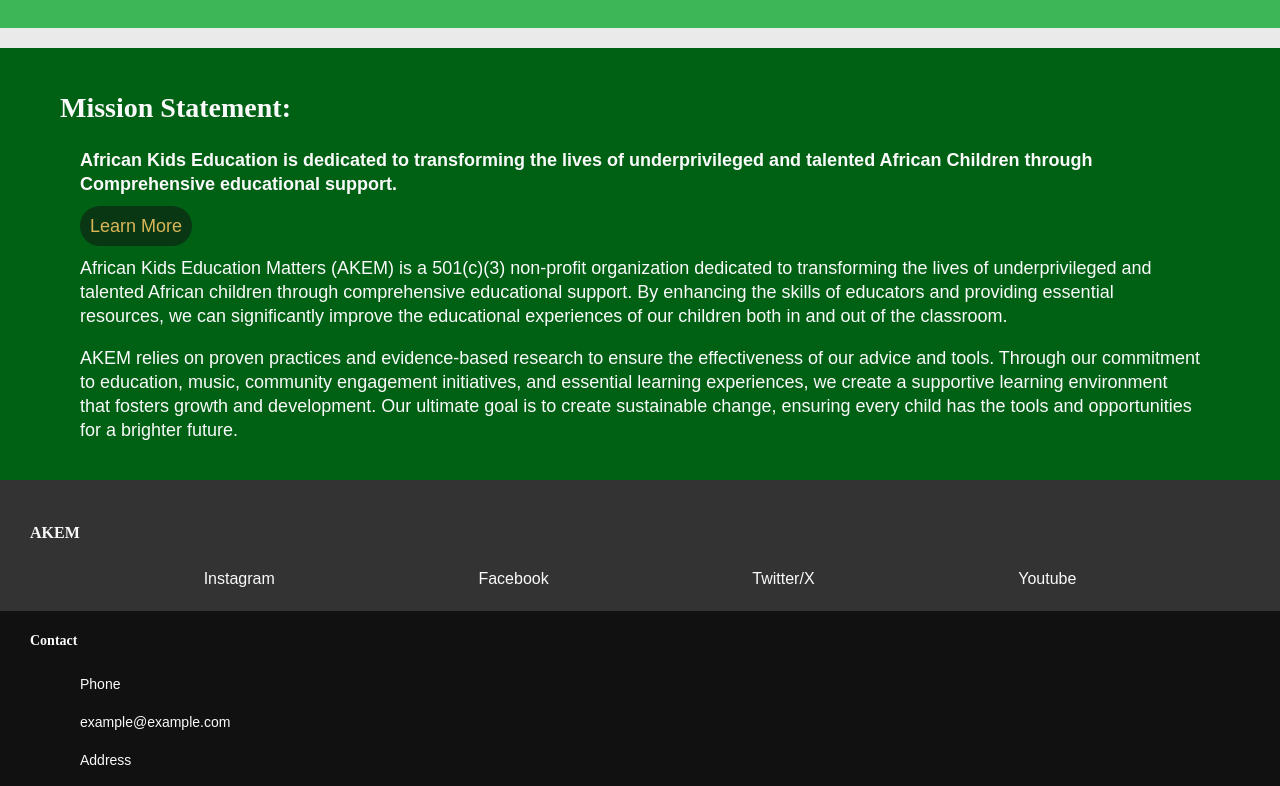
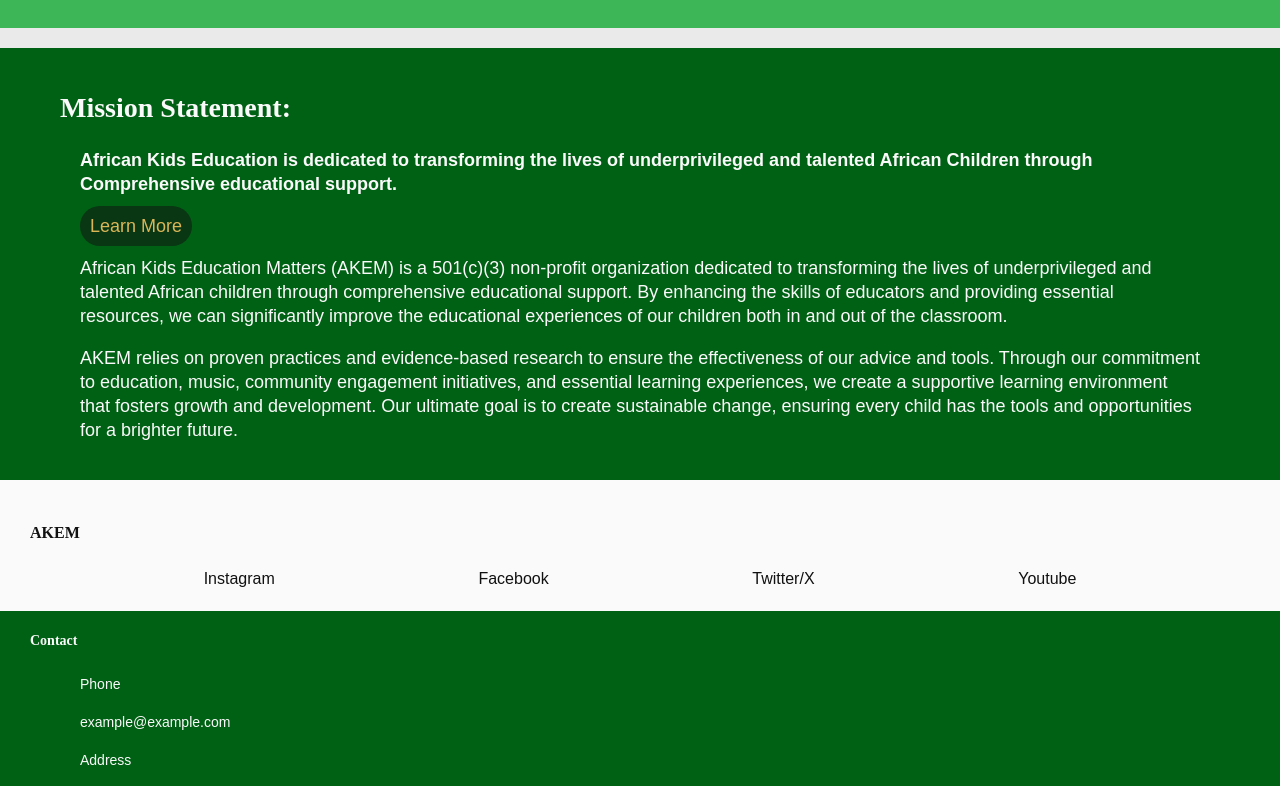
Before and after one commit to cmokoro2/cmokoro2.github.io, a plain HTML site: page index.html in a window 1280 px wide. Shown: the part 3231-4017 px from the top of the page. Drawn offline with Linux system fonts and the light colour scheme.

Commit message:
Updated footer color
Changed the coloring of the footer

```diff
--- a/style.css
+++ b/style.css
@@ -95,7 +95,7 @@ footer {
     position: absolute;
     bottom: -306px;
     width: 100%;
-    background-color: var(--lighterblack);
+    background-color: var(--green);
     color: var(--darkerwhite);
 }
 
@@ -111,12 +111,20 @@ footer a:visited {
 }
 
 #footerupper {
-    background-color: var(--darkgray);
+    background-color: var(--darkerwhite);
     text-align: left;
+    color: var(--lighterblack);
+}
+
+#footerupper a {
+    color: var(--lighterblack);
+}
+#footerupper a:visited {
+    color: var(--lighterblack);
 }
 
 #footerlower {
-    background-color: var(--lighterblack);
+    background-color: var(--green);
     padding: 0;
     font-size: 14px;
     text-align: left;
```
